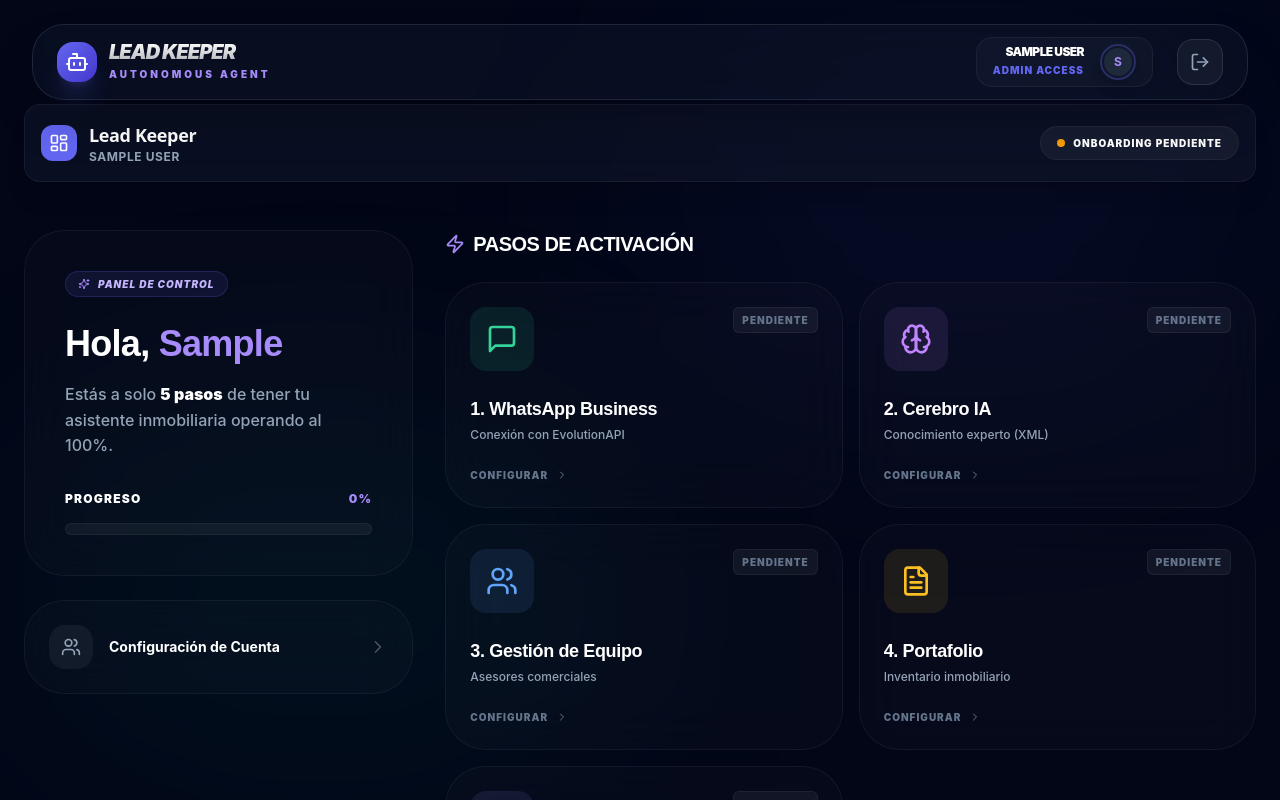
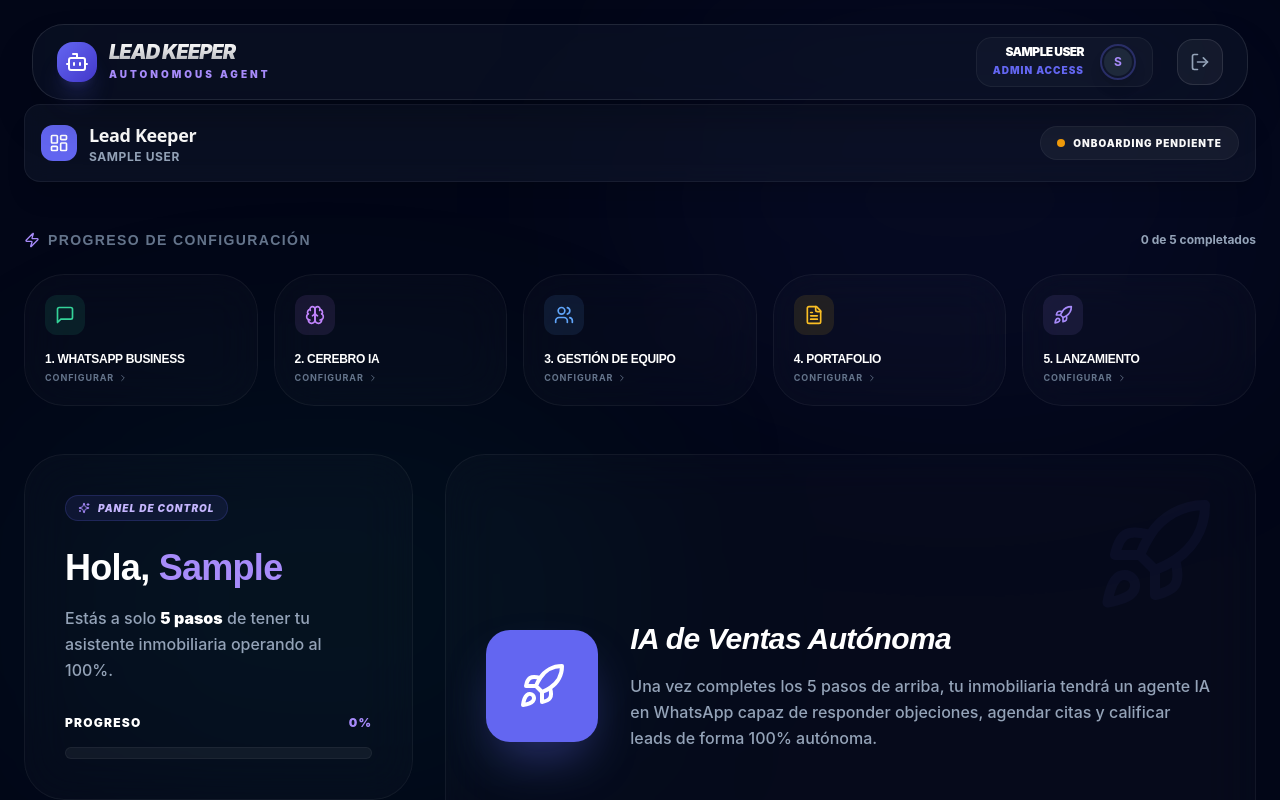
Before and after one commit to wilterw/leedkeeper-procutions, a React (Vite) app in the folder frontend/: page /dashboard in a window 1280 px wide. Shown: the top 800 px of the page. Built offline with nearby package versions, Linux system fonts and the light colour scheme; no server answers; sample sign-in values are in the browser's storage.

Commit message:
design: pasos horizontales, fix icons overlap y mejoras de error logs

```diff
--- a/frontend/src/pages/Auth/Login.jsx
+++ b/frontend/src/pages/Auth/Login.jsx
@@ -29,7 +29,8 @@ const Login = () => {
             if (user.role === 'ADMIN') navigate('/admin');
             else navigate('/dashboard');
         } catch (error) {
-            toast.error(error.response?.data?.message || 'Credenciales incorrectas');
+            const errorMsg = error.response?.data?.error || error.response?.data?.message || 'Credenciales incorrectas';
+            toast.error(errorMsg);
         } finally {
             setLoading(false);
         }
@@ -41,7 +42,7 @@ const Login = () => {
             <div className="absolute top-[-10%] left-[-10%] w-[40%] h-[40%] bg-brand-600/10 blur-[120px] rounded-full animate-glow" />
             <div className="absolute bottom-[-10%] right-[-10%] w-[40%] h-[40%] bg-accent-600/5 blur-[120px] rounded-full animate-glow" />
 
-            <div className="w-full max-w-md relative">
+            <div className="w-full max-w-md relative pt-32 z-10">
                 <div className="glass-card p-10 shadow-2xl relative overflow-hidden group">
                     {/* Top accent line */}
                     <div className="absolute top-0 left-0 w-full h-1 bg-gradient-to-r from-transparent via-brand-500 to-transparent opacity-50" />
@@ -63,7 +64,7 @@ const Login = () => {
                                 Correo Electrónico
                             </label>
                             <div className="relative group">
-                                <div className="absolute inset-y-0 left-0 pl-4 flex items-center pointer-events-none group-focus-within:text-brand-400 text-slate-500 transition-colors">
+                                <div className="absolute inset-y-0 left-0 pl-4 flex items-center pointer-events-none group-focus-within:text-brand-400 text-slate-500 transition-colors z-20">
                                     <Mail size={18} />
                                 </div>
                                 <input
@@ -82,7 +83,7 @@ const Login = () => {
                                 Contraseña
                             </label>
                             <div className="relative group">
-                                <div className="absolute inset-y-0 left-0 pl-4 flex items-center pointer-events-none group-focus-within:text-brand-400 text-slate-500 transition-colors">
+                                <div className="absolute inset-y-0 left-0 pl-4 flex items-center pointer-events-none group-focus-within:text-brand-400 text-slate-500 transition-colors z-20">
                                     <Lock size={18} />
                                 </div>
                                 <input
--- a/frontend/src/pages/Client/ClientDashboard.jsx
+++ b/frontend/src/pages/Client/ClientDashboard.jsx
@@ -138,9 +138,51 @@ const ClientDashboard = () => {
                 </div>
             </nav>
 
-            <main className="max-w-7xl mx-auto px-6 mt-12 grid grid-cols-1 lg:grid-cols-12 gap-8 relative z-10">
+            <main className="max-w-7xl mx-auto px-6 mt-12 relative z-10">
+                {/* Horizontal Activation Steps */}
+                <div className="mb-12">
+                    <div className="flex items-center justify-between mb-6">
+                        <h3 className="text-sm font-black flex items-center gap-2 uppercase tracking-widest text-slate-500">
+                            <Zap className="w-4 h-4 text-brand-400" />
+                            Progreso de Configuración
+                        </h3>
+                        <div className="text-xs font-bold text-slate-400">
+                            {completedSteps} de {activationSteps.length} completados
+                        </div>
+                    </div>
+
+                    <div className="grid grid-cols-1 sm:grid-cols-2 lg:grid-cols-5 gap-4">
+                        {activationSteps.map((step, idx) => (
+                            <Link
+                                to={step.link}
+                                key={step.id}
+                                className={`glass-card p-5 flex flex-col justify-between group transition-all hover:scale-[1.02] ${step.active ? 'border-emerald-500/30 bg-emerald-500/5' : 'hover:border-brand-500/30'}`}
+                            >
+                                <div className="flex justify-between items-start mb-4">
+                                    <div className={`${step.bg} p-2.5 rounded-xl`}>
+                                        <step.icon className={`w-5 h-5 ${step.color}`} />
+                                    </div>
+                                    {step.active && (
+                                        <CheckCircle2 size={16} className="text-emerald-500" />
+                                    )}
+                                </div>
+                                <div>
+                                    <h4 className="text-xs font-black mb-1 group-hover:text-brand-400 transition-colors uppercase tracking-tight">
+                                        {idx + 1}. {step.title}
+                                    </h4>
+                                    <div className="flex items-center gap-1 text-[9px] font-bold text-slate-500 uppercase tracking-widest">
+                                        <span>{step.active ? 'Completado' : 'Configurar'}</span>
+                                        {!step.active && <ChevronRight size={10} />}
+                                    </div>
+                                </div>
+                            </Link>
+                        ))}
+                    </div>
+                </div>
+
+                <div className="grid grid-cols-1 lg:grid-cols-12 gap-8">
                     {/* Welcome Sidebar */}
-                <div className="lg:col-span-4 space-y-6">
+                    <div className="lg:col-span-12 xl:col-span-4 space-y-6">
                         <div className="glass-card p-10 rounded-[40px]">
                             <div className="inline-flex items-center gap-2 px-3 py-1 rounded-full bg-brand-500/10 border border-brand-500/20 mb-6">
                                 <Sparkles size={12} className="text-brand-400" />
@@ -178,65 +220,21 @@ const ClientDashboard = () => {
                         </Link>
                     </div>
 
-                {/* Action Center - 5 Steps */}
-                <div className="lg:col-span-8 space-y-6">
-                    <div className="flex items-center justify-between mb-4">
-                        <h3 className="text-xl font-black flex items-center gap-2 uppercase tracking-tight">
-                            <Zap className="w-5 h-5 text-brand-400" />
-                            Pasos de Activación
-                        </h3>
-                    </div>
-
-                    <div className="grid grid-cols-1 md:grid-cols-2 gap-4">
-                        {activationSteps.map((step, idx) => (
-                            <Link
-                                to={step.link}
-                                key={step.id}
-                                className={`glass-card p-6 flex flex-col justify-between group h-full rounded-[32px] ${step.active ? 'border-emerald-500/30 bg-emerald-500/5' : ''}`}
-                            >
-                                <div className="flex justify-between items-start mb-6">
-                                    <div className={`${step.bg} p-4 rounded-2xl group-hover:scale-110 transition-transform duration-300`}>
-                                        <step.icon className={`w-8 h-8 ${step.color}`} />
-                                    </div>
-                                    {step.active ? (
-                                        <div className="bg-emerald-500/10 text-emerald-500 text-[10px] font-black px-2 py-1 rounded-md uppercase tracking-widest border border-emerald-500/20">
-                                            Activo
-                                        </div>
-                                    ) : (
-                                        <div className="bg-white/5 text-slate-500 text-[10px] font-black px-2 py-1 rounded-md uppercase tracking-widest border border-white/5">
-                                            Pendiente
-                                        </div>
-                                    )}
-                                </div>
-
-                                <div>
-                                    <h4 className="text-lg font-black mb-1 group-hover:text-brand-400 transition-colors">
-                                        {idx + 1}. {step.title}
-                                    </h4>
-                                    <p className="text-xs text-slate-400 mb-6 font-medium">{step.desc}</p>
-
-                                    <div className="flex items-center gap-2 text-[10px] font-black uppercase tracking-widest text-slate-500 group-hover:text-white transition-colors">
-                                        <span>Configurar</span>
-                                        <ChevronRight className="w-3 h-3 group-hover:translate-x-1 transition-transform" />
-                                    </div>
-                                </div>
-                            </Link>
-                        ))}
-                    </div>
-
-                    <div className="glass-card p-10 rounded-[40px] bg-brand-500/5 border-brand-500/20 relative overflow-hidden">
+                    <div className="lg:col-span-12 xl:col-span-8 flex flex-col justify-center">
+                        <div className="glass-card p-10 rounded-[40px] bg-brand-500/5 border-brand-500/20 relative overflow-hidden h-full flex items-center">
                             <div className="absolute top-0 right-0 p-10 opacity-5 pointer-events-none">
                                 <Rocket size={120} className="text-brand-500" />
                             </div>
-                        <div className="flex items-center gap-8 relative z-10">
-                            <div className="p-5 bg-brand-500 rounded-3xl shadow-2xl shadow-brand-500/40 hidden sm:block">
-                                <Rocket className="w-10 h-10 text-white" />
+                            <div className="flex items-center gap-8 relative z-10 w-full">
+                                <div className="p-8 bg-brand-500 rounded-3xl shadow-2xl shadow-brand-500/40 hidden sm:block">
+                                    <Rocket className="w-12 h-12 text-white" />
                                 </div>
                                 <div className="flex-1">
-                                <h3 className="text-2xl font-black mb-3 italic">IA de Ventas Autónoma</h3>
-                                <p className="text-sm text-slate-400 leading-relaxed font-medium">
-                                    Una vez completes los 5 pasos, tu inmobiliaria tendrá un agente IA en WhatsApp capaz de responder objeciones, agendar citas y calificar leads de forma 100% autónoma.
+                                    <h3 className="text-3xl font-black mb-4 italic">IA de Ventas Autónoma</h3>
+                                    <p className="text-base text-slate-400 leading-relaxed font-medium">
+                                        Una vez completes los 5 pasos de arriba, tu inmobiliaria tendrá un agente IA en WhatsApp capaz de responder objeciones, agendar citas y calificar leads de forma 100% autónoma.
                                     </p>
+                                </div>
                             </div>
                         </div>
                     </div>
```
Also changed, not shown: frontend/src/pages/Auth/Register.jsx (+7 -6 lines). Lines whose indentation alone changed are shown as unchanged.
